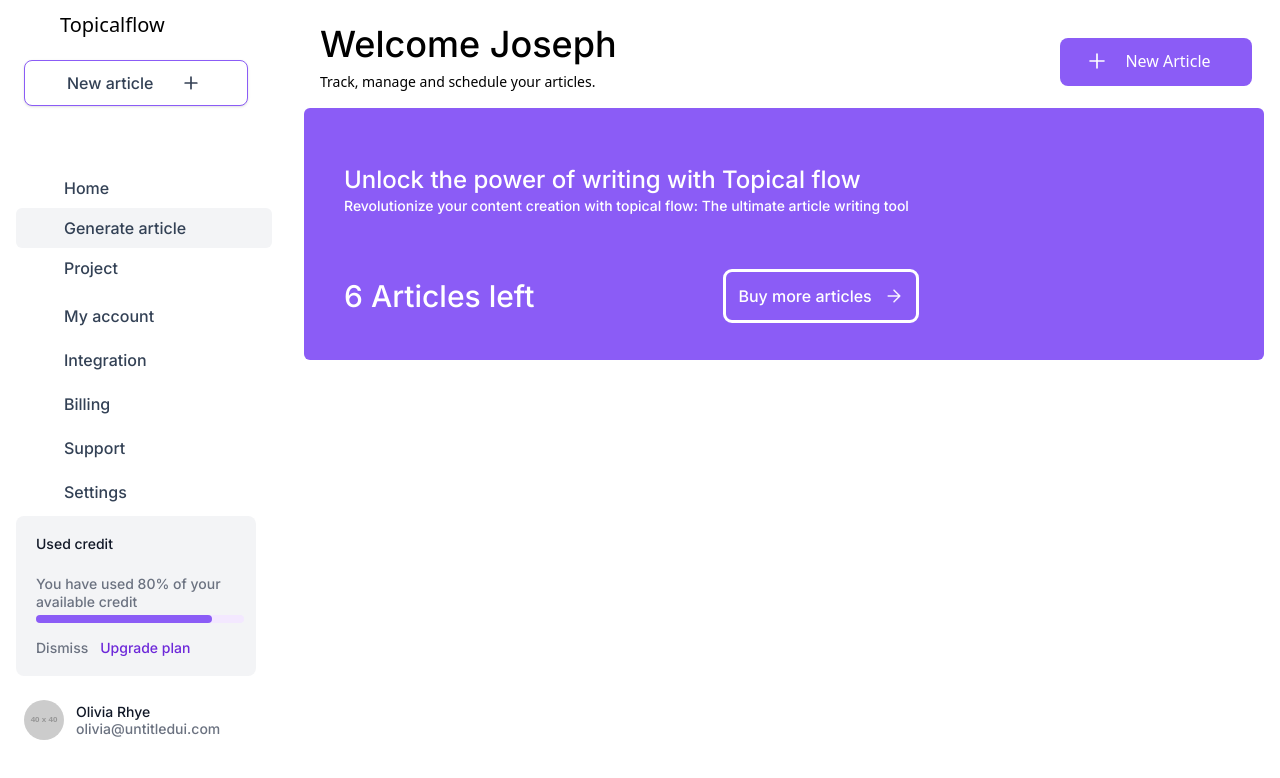
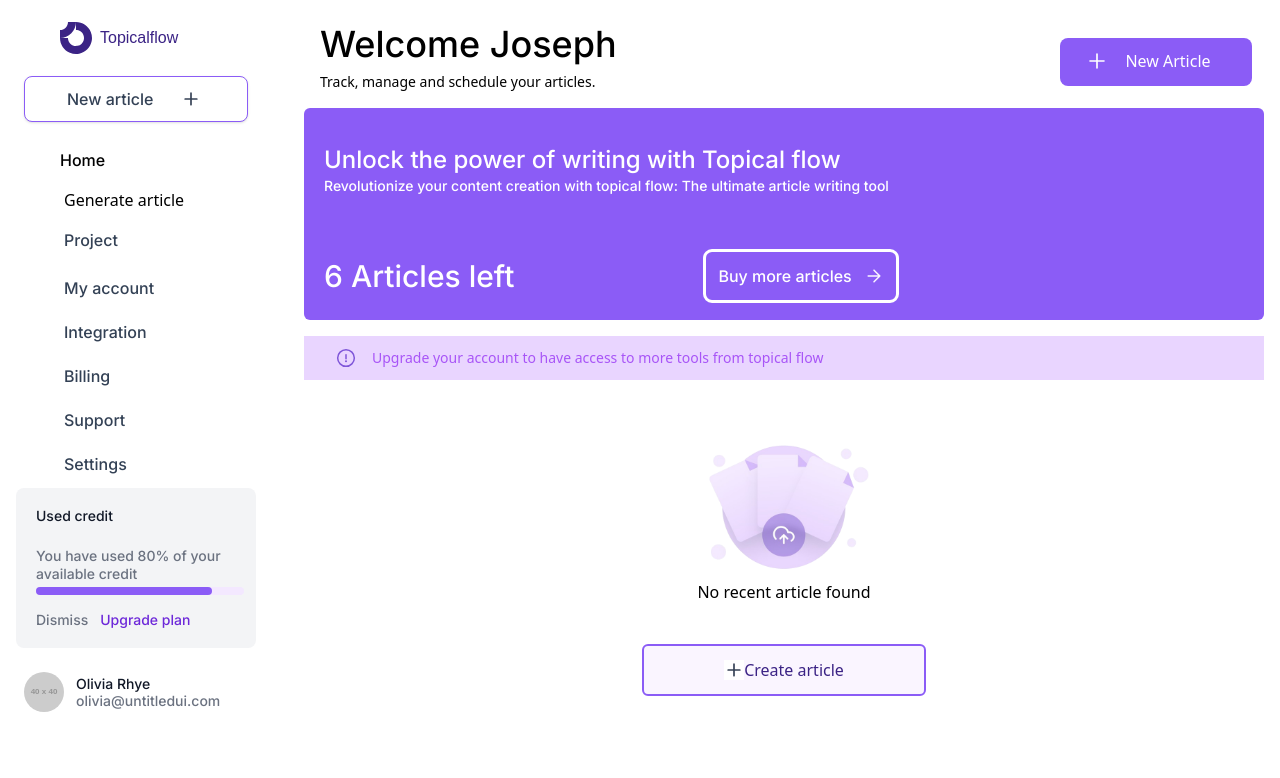
Before and after one commit to BREW45Z/Topical-Flow, a React (Vite) app: page /dashboard in a window 1280 px wide. Shown: the top 778 px of the page. Built offline with nearby package versions, Linux system fonts and the light colour scheme; a web font is replaced by a local one.

Commit message:
dashboard

```diff
--- a/src/components/pages/dashboard.tsx
+++ b/src/components/pages/dashboard.tsx
@@ -1,7 +1,10 @@
 import React from 'react';
 import Sidebar from '../shared/sidebar';
 import PlusWhite from '../assets/whiteplus.svg';
-import arrowright from '../assets/arrow-right.svg'
+import arrowright from '../assets/arrow-right.svg';
+import infocircle from '../assets/info-circle.svg';
+import noarticle from '../assets/no-article.png'
+import plus from '../assets/plus.svg'
 
 
 const Dashboard: React.FC = () => {
@@ -32,7 +35,7 @@ const Dashboard: React.FC = () => {
 
         {/** next section */}
         <div>
-          <div className="bg-violet-500 h-400 w-full text-white secondary-font rounded-md p-10">
+          <div className="bg-violet-500 h-400 w-full text-white secondary-font rounded-md p-5">
             <div className='py-4  justify-center'>
             <h1 className='text-2xl'>Unlock the power of writing with Topical flow</h1>
             <h6 className='text-sm'>Revolutionize your content creation with topical flow: The ultimate article writing tool</h6>
@@ -44,11 +47,32 @@ const Dashboard: React.FC = () => {
               Buy more articles
               <img src={arrowright} alt="" />
              </button>
+            </div>
+             </div>
+        </div>
 
-            </div>
+        <div className='mt-4'>
+            <div className='bg-purple-200 px-4'>
+              <div className='p-3 flex gap-3'>
+                <img src={infocircle} alt="infocircle" className='bg-purple-200 px-1' />
+           <h1 className='text-sm text-purple-500'>Upgrade your account to have access to more tools from topical flow</h1>
+              </div>
+             </div>
+        </div>
 
-          </div>
+        <div className='justify-center px-20 py-10 flex flex-col items-center'>
+          <img src={noarticle} alt="no-article" className='w-50 h-40' />
+          <h2 className='text-md'>No recent article found</h2>
         </div>
+
+        <div className='flex justify-center'>
+          <button className='  text-primary border-violet-500 flex justify-center  bg-purple-50 rounded-md px-20 py-3 items-center flex inline-flex outline-purple-100 border-2'>
+                      <img src={plus} alt="white-plus" className='bg-white' />
+            <h1>Create article</h1>
+          </button>
+
+        </div>
+
 
       </div>
     </div>
--- a/src/components/shared/sidebar.tsx
+++ b/src/components/shared/sidebar.tsx
@@ -1,16 +1,18 @@
 import React from 'react';
 import plusicon from '../assets/plus.svg'
 import { Link } from 'react-router-dom';
+import logo from '../assets/logo.svg'
 
 
 const Sidebar: React.FC = () => {
   return (
-    <div className="w-72 h-80 pt-2 flex-col justify-start items-start gap-5 inline-flex">
+    <div className="w-72 h-80 pt-2 flex-col justify-start items-start gap-2 inline-flex">
   <div className="w- px-5 justify-center items-center gap-2 inline-flex">
-    <div className="w-8 h-8 relative" />
-    <div className="text-black text-xl font-normal font-['Droid Serif'] leading-tight">Topicalflow</div>
+    <div className="w-8 h-8  mt-7 relative" />
+    <img src={logo} alt="" />
+    <div className=" primary-font text-primary leading-tight">Topicalflow</div>
   </div>
-  <div className="self-stretch h-96 flex-col justify-start items-start gap-16 flex">
+  <div className=" flex-col justify-start items-start gap-5 flex">
     <div className="self-stretch h-11 px-6 flex-col justify-start items-start flex">
       <div className="w-56 justify-center items-center inline-flex">
         <div className="grow shrink basis-0 self-stretch px-3.5 py-2.5 bg-white rounded-lg shadow border border-violet-500 justify-start items-center gap-2 inline-flex">
@@ -26,26 +28,26 @@ const Sidebar: React.FC = () => {
     <div className="self-stretch h-72 px-4 flex-col justify-start items-start flex">
       <div className="self-stretch h-32 flex-col justify-start items-start flex">
         <div className="self-stretch px-3 py-2 bg-white rounded-md justify-start items-center gap-28 inline-flex">
+          <div className="justify-start items-center gap-2 flex">
+            <div className="w-6 h-6 justify-center items-center flex">
+              <div className="w-6 h-6 relative">
+              </div>
+            </div>
+            <Link to="/dashboard">
+            <div className=" text-base text-md secondary-font">Home</div>
+            </Link>
+          </div>
+        </div>
+        <div className=" px-3 py-2 rounded-md justify-start items-center inline-flex">
           <div className="justify-start items-center gap-3 flex">
             <div className="w-6 h-6 justify-center items-center flex">
               <div className="w-6 h-6 relative">
               </div>
             </div>
-            <Link to="/dashboard">
-            <div className="text-slate-700 text-base font-medium font-['Inter'] leading-normal">Home</div>
-            </Link>
+            <div className=" text-md seondary-font">Generate article</div>
           </div>
         </div>
-        <div className="self-stretch px-3 py-2 bg-gray-100 rounded-md justify-start items-center gap-28 inline-flex">
-          <div className="justify-start items-center gap-3 flex">
-            <div className="w-6 h-6 justify-center items-center flex">
-              <div className="w-6 h-6 relative">
-              </div>
-            </div>
-            <div className="text-slate-700 text-base font-medium font-['Inter'] leading-normal">Generate article</div>
-          </div>
-        </div>
-        <div className="self-stretch px-3 py-2 bg-white rounded-md justify-start items-center gap-28 inline-flex">
+        <div className=" px-3 py-2 bg-white rounded-md justify-start items-center gap-28 inline-flex">
           <div className="justify-start items-center gap-3 flex">
             <div className="w-6 h-6 justify-center items-center flex">
               <div className="w-6 h-6 relative">
```
Also changed, not shown: src/components/assets/info-circle.svg (added), src/components/assets/no-article.png (added).
